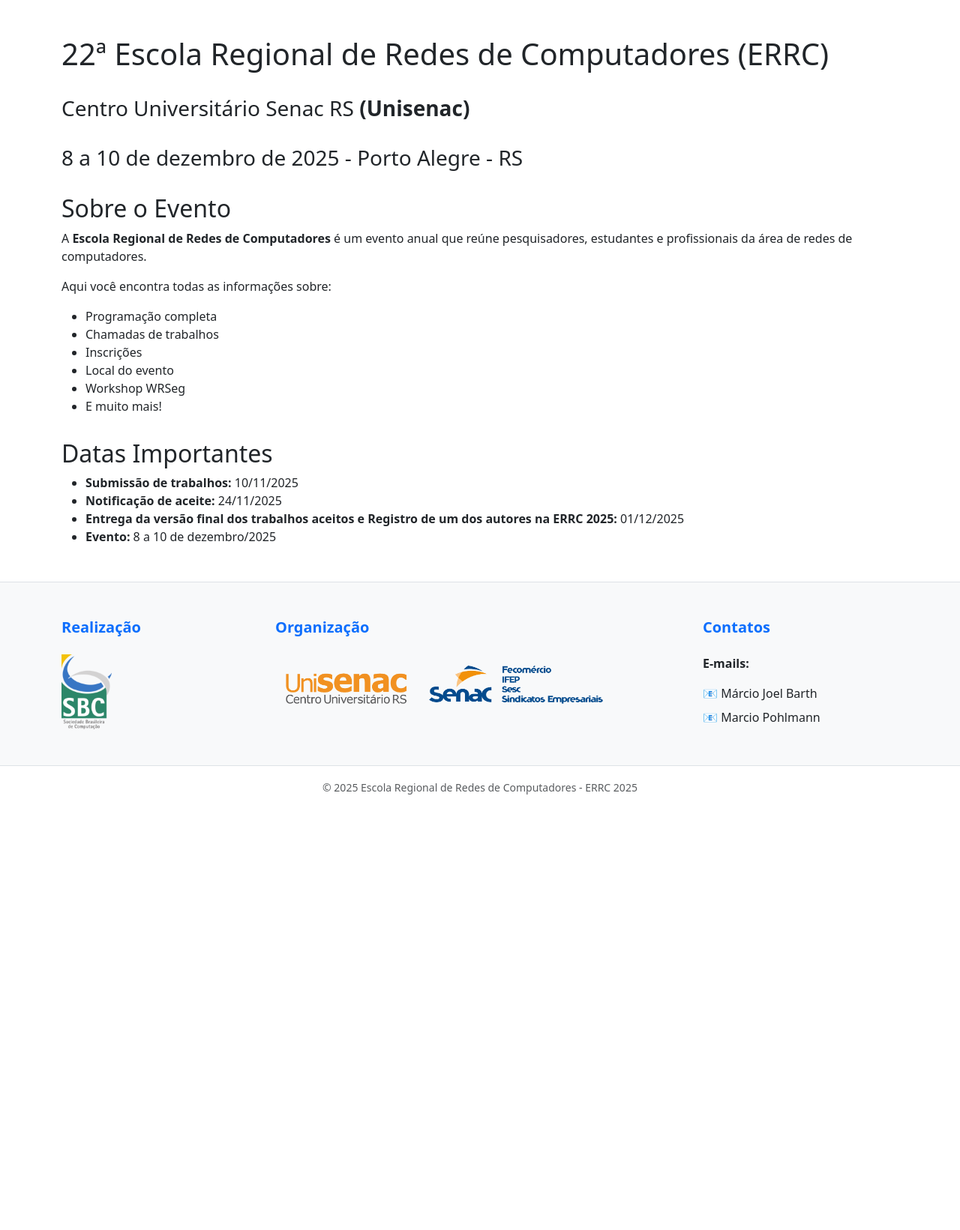
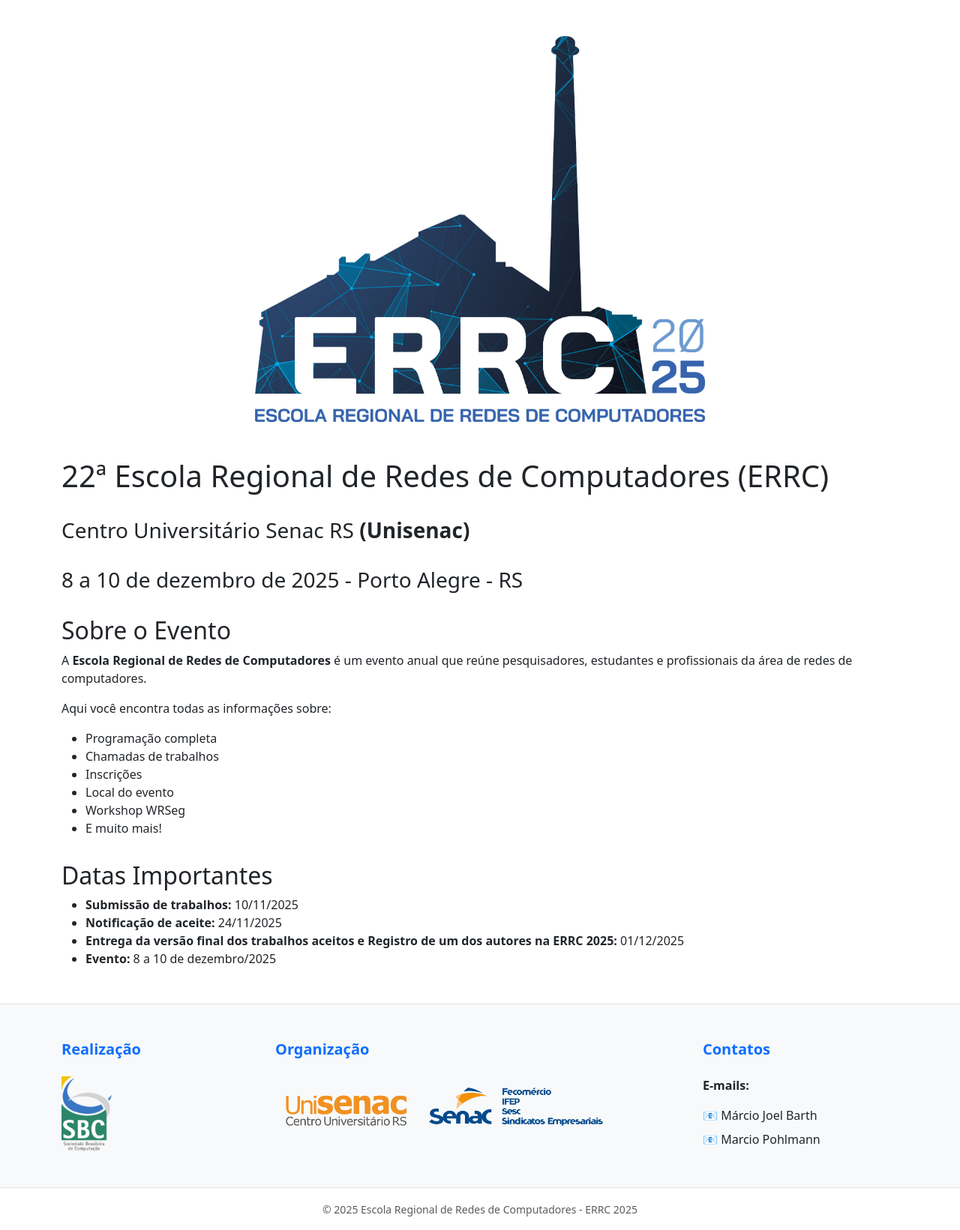
Before and after one commit to crrc-rs/errc2025, a Jekyll site: the page built from index.md, in a window 1280 px wide. Shown: the part 456-2097 px from the top of the page at 75% size. Built offline with Jekyll 4.4.1, drawn with Linux system fonts in a browser that asks for light colours; before the commit the page ends 1534 px from its top, so only the background shows below that.

Commit message:
Insert logo image for ERRC event
Add logo image for ERRC event in index.md

```diff
--- a/index.md
+++ b/index.md
@@ -3,6 +3,14 @@
 title: Início
 permalink: /
 ---
+
+<div class="text-center my-5">
+  <img src="{{ '/assets/img/569437_SE6-0806_25A_UNISENAC_LOGO_ERRC.png' | relative_url }}"
+       alt="Logo ERRC 2025"
+       class="img-fluid"
+       style="max-width: 600px; width: 100%;">
+</div>
+
 
 # 22ª Escola Regional de Redes de Computadores (ERRC)
 
```
